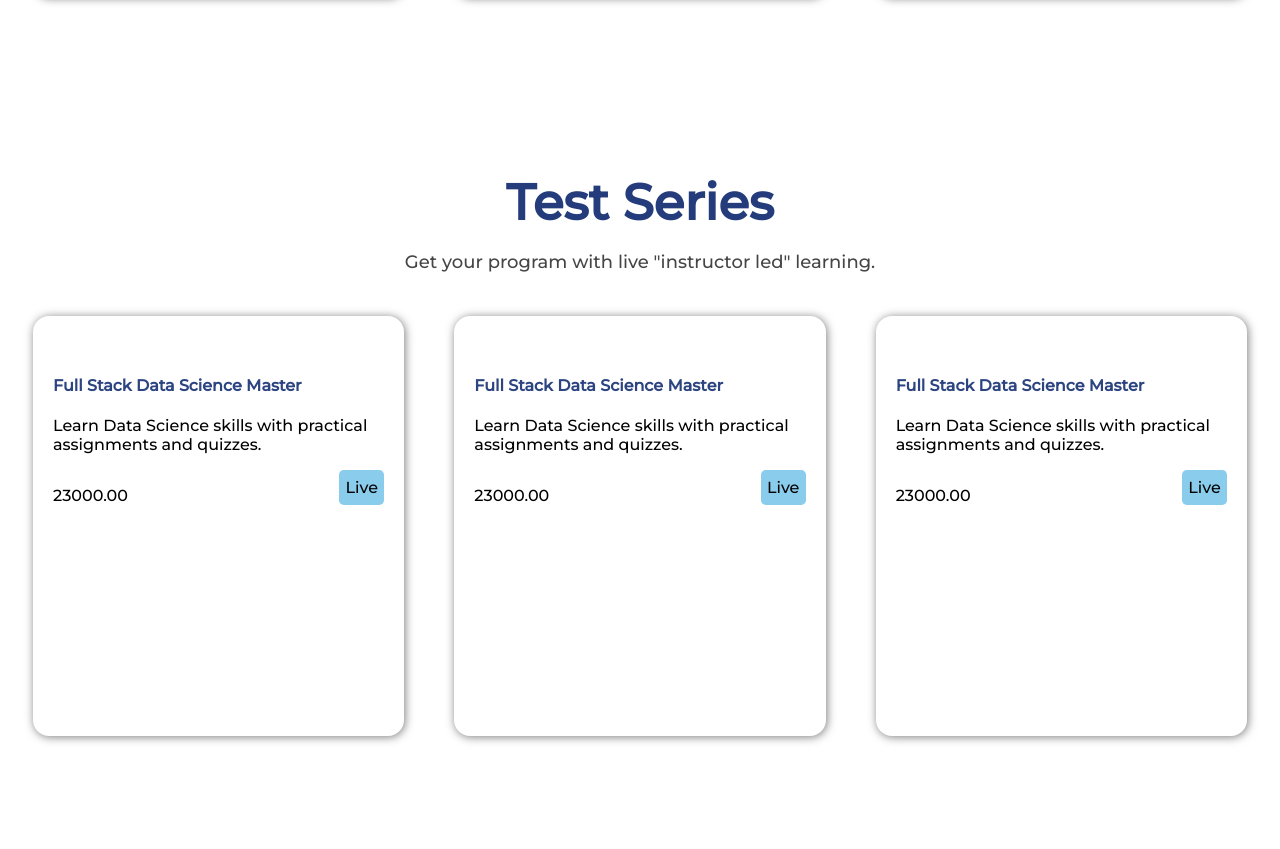
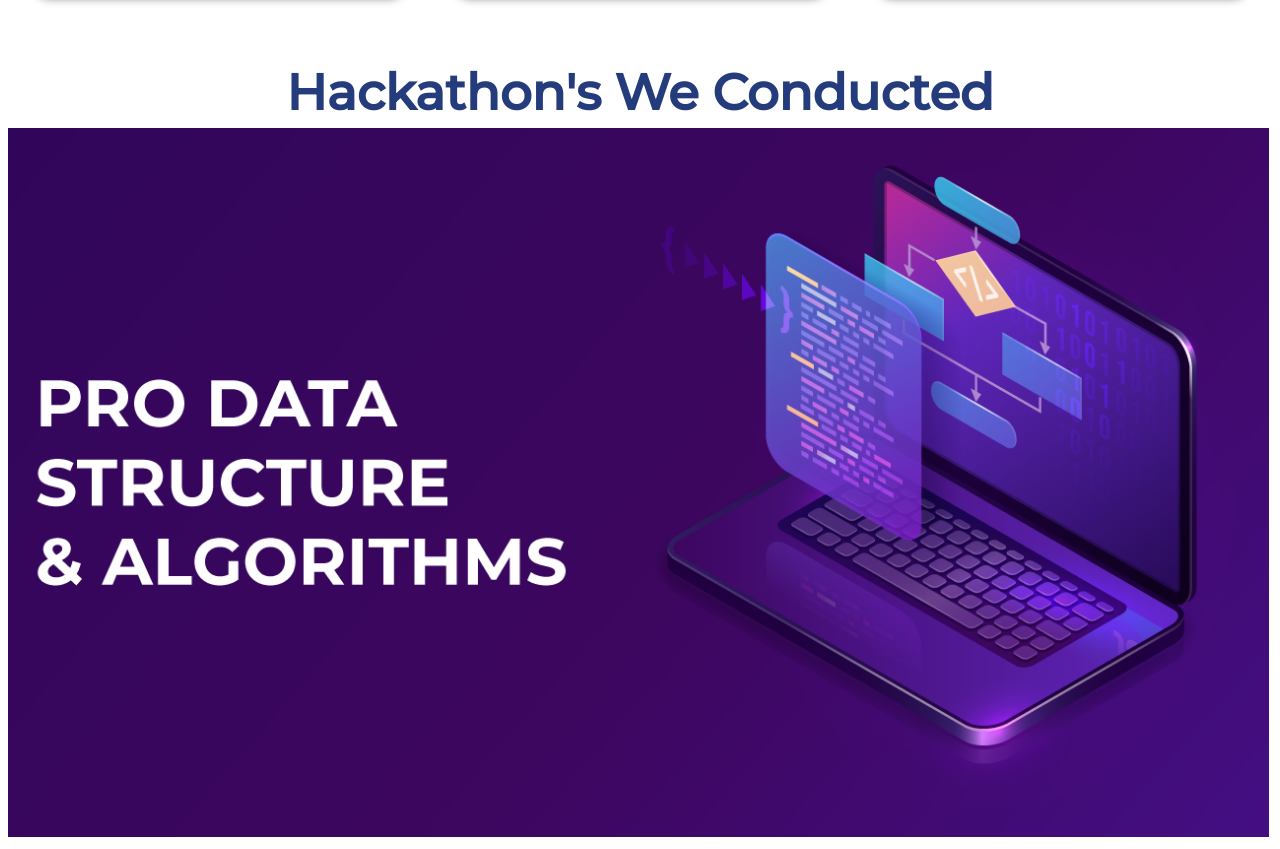
Before and after one commit to Rahulboro/PLACEMENT-ASSISTANCE-PROGRAM-INTERVIEW-BASED-ASSIGNMENT, a plain HTML site: page CSS/INEURONHOMEPAGE/index.html in a window 1280 px wide. Shown: the part 6336-7185 px from the top of the page. Before the commit the page ends 7105 px from the top, so only its background shows below. Drawn offline with Linux system fonts and the light colour scheme.

Commit message:
hackathon's

```diff
--- a/CSS/INEURONHOMEPAGE/index.html
+++ b/CSS/INEURONHOMEPAGE/index.html
@@ -416,50 +416,11 @@
                 </div>
             </div>
             <!-- Hackathon's We Conducted sectiion  -->
-            <div class="liveProgram">
-                <div class="programCard">
-                    <h2>Test Series</h2>
-                    <p>Get your program with live "instructor led" learning.</p>
-                    <div class="mainCard">
-                        <div class="card">
-                            <div class="card-image">
-                                <img src="./images/liveprogramcard/63499786078885f5cbfe42a7.jpg" alt="">
-                            </div>
-                            <h4>Full Stack Data Science Master</h4>
-                            <p>Learn Data Science skills with practical assignments and quizzes.</p>
-                            <div class="coursePrice">
-                                <p>23000.00</p>
-                                <div class="livebox">
-                                    <p>Live</p>
-                                </div>
-                            </div>
-                        </div>
-                        <div class="card">
-                            <div class="card-image">
-                                <img src="./images/liveprogramcard/63499786078885f5cbfe42a7.jpg" alt="">
-                            </div>
-                            <h4>Full Stack Data Science Master</h4>
-                            <p>Learn Data Science skills with practical assignments and quizzes.</p>
-                            <div class="coursePrice">
-                                <p>23000.00</p>
-                                <div class="livebox">
-                                    <p>Live</p>
-                                </div>
-                            </div>
-                        </div>
-                        <div class="card">
-                        <div class="card-image">
-                            <img src="./images/liveprogramcard/63499786078885f5cbfe42a7.jpg" alt="">
-                        </div>
-                        <h4>Full Stack Data Science Master</h4>
-                        <p>Learn Data Science skills with practical assignments and quizzes.</p>
-                        <div class="coursePrice">
-                            <p>23000.00</p>
-                            <div class="livebox">
-                                <p>Live</p>
-                            </div>
-                        </div>
-                        </div>
+            <div class="hacksection">
+                <div class="hack-container">
+                    <h2>Hackathon's We Conducted</h2>
+                    <div class="hackathon-image">
+                        <img src="./images/liveprogramcard/62d848548a6db00749455c35.png" alt="">
                     </div>
                 </div>
             </div>
--- a/CSS/INEURONHOMEPAGE/style.css
+++ b/CSS/INEURONHOMEPAGE/style.css
@@ -162,3 +162,7 @@ h4{
     align-items: center;
     border-radius: .3em;
 }
+/* hackathon section style  */
+.hackathon-image img{
+    width: 99.8%;
+}
```
Also changed, not shown: 2 other files.
